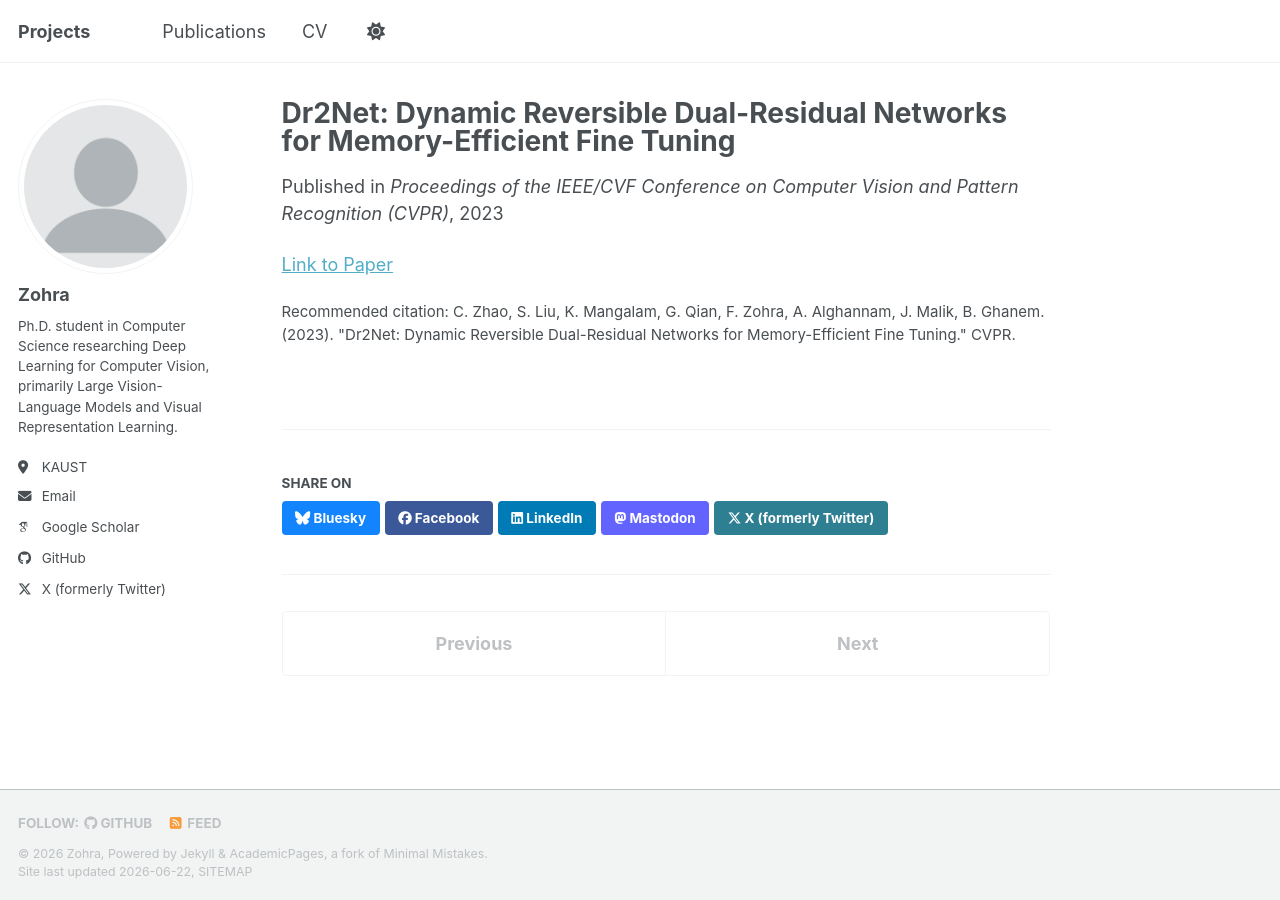
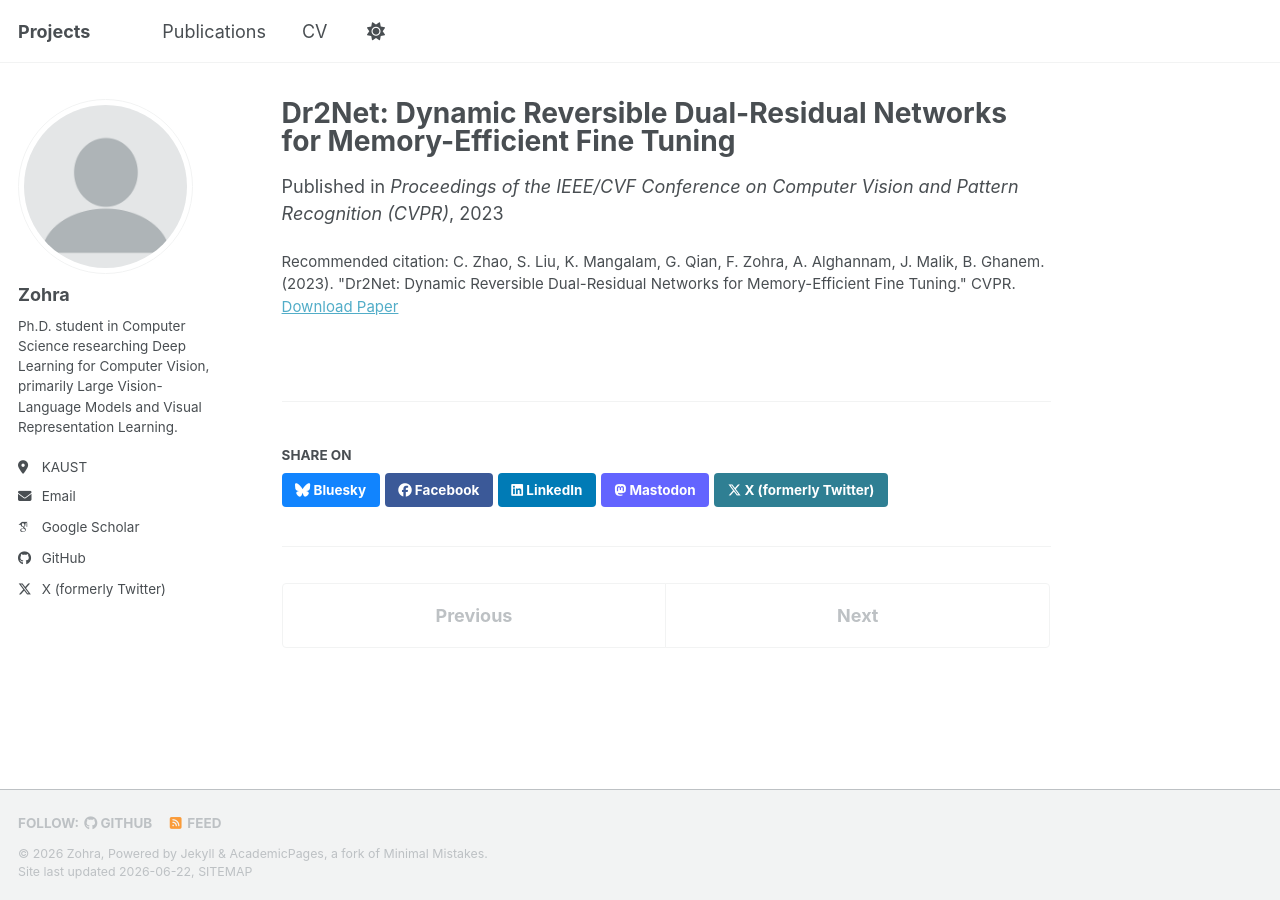
Before and after one commit to fzohra/fzohra.github.io, a Jekyll site: the page built from _publications/2023-06-01-dr2net.md, in a window 1280 px wide. Built offline with Jekyll 4.4.1, drawn with Linux system fonts in a browser that asks for light colours; some web fonts are replaced; a script that is not in the unit is left out.

Commit message:
Update 2023-06-01-dr2net.md

```diff
--- a/_publications/2023-06-01-dr2net.md
+++ b/_publications/2023-06-01-dr2net.md
@@ -5,8 +5,7 @@ category: conferences
 permalink: /publication/2023-dr2net
 excerpt: 'Dynamic Reversible Dual-Residual Networks for Memory-Efficient Fine Tuning presented at CVPR 2023.'
 date: 2023-06-01
+paperurl: 'https://openaccess.thecvf.com/content/CVPR2024/papers/Zhao_Dr2Net_Dynamic_Reversible_Dual-Residual_Networks_for_Memory-Efficient_Finetuning_CVPR_2024_paper.pdf'
 venue: 'Proceedings of the IEEE/CVF Conference on Computer Vision and Pattern Recognition (CVPR)'
 citation: 'C. Zhao, S. Liu, K. Mangalam, G. Qian, F. Zohra, A. Alghannam, J. Malik, B. Ghanem. (2023). "Dr2Net: Dynamic Reversible Dual-Residual Networks for Memory-Efficient Fine Tuning." CVPR.'
 ---
-
-[Link to Paper](https://openaccess.thecvf.com/content/CVPR2024/papers/Zhao_Dr2Net_Dynamic_Reversible_Dual-Residual_Networks_for_Memory-Efficient_Finetuning_CVPR_2024_paper.pdf)
```
